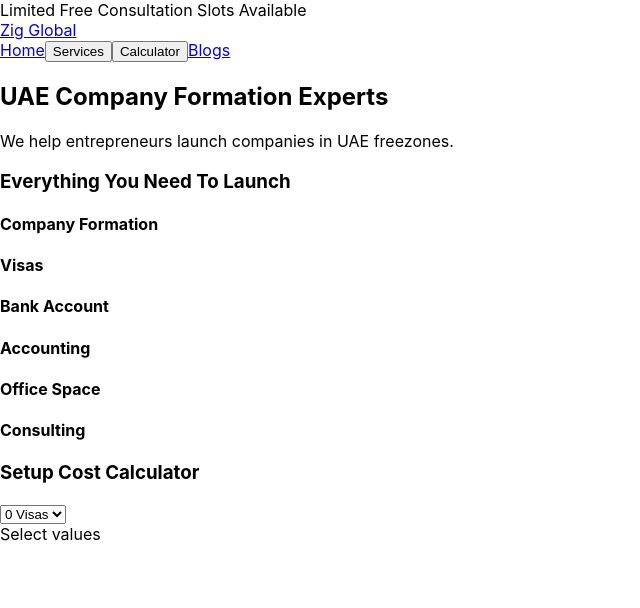
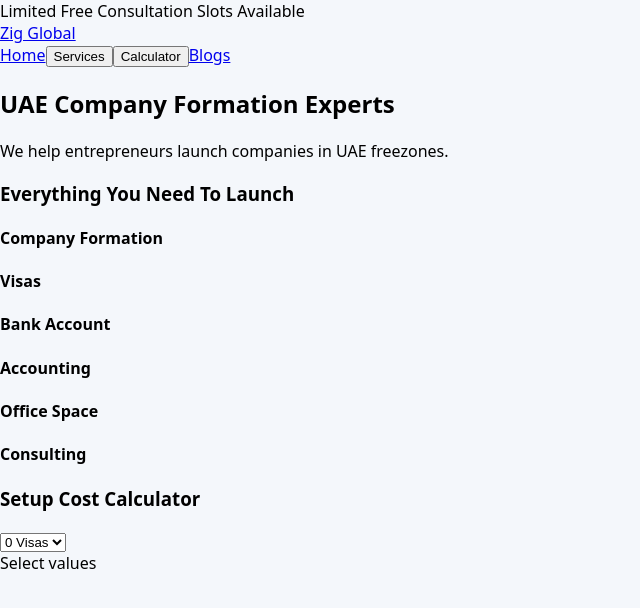
Before and after one commit to sameergodara17/zig-global-new, a React (Vite) app: page / in a window 1280 px wide. Shown: the top 608 px of the page, without its empty margins (0-640 px from the left). Built offline with nearby package versions, Linux system fonts and the light colour scheme.

Commit message:
Update style.css

```diff
--- a/src/style.css
+++ b/src/style.css
@@ -1 +1,5 @@
-body{margin:0;font-family:Inter,system-ui}
+body {
+  margin: 0;
+  font-family: system-ui, sans-serif;
+  background: #f4f7fb;
+}
```
